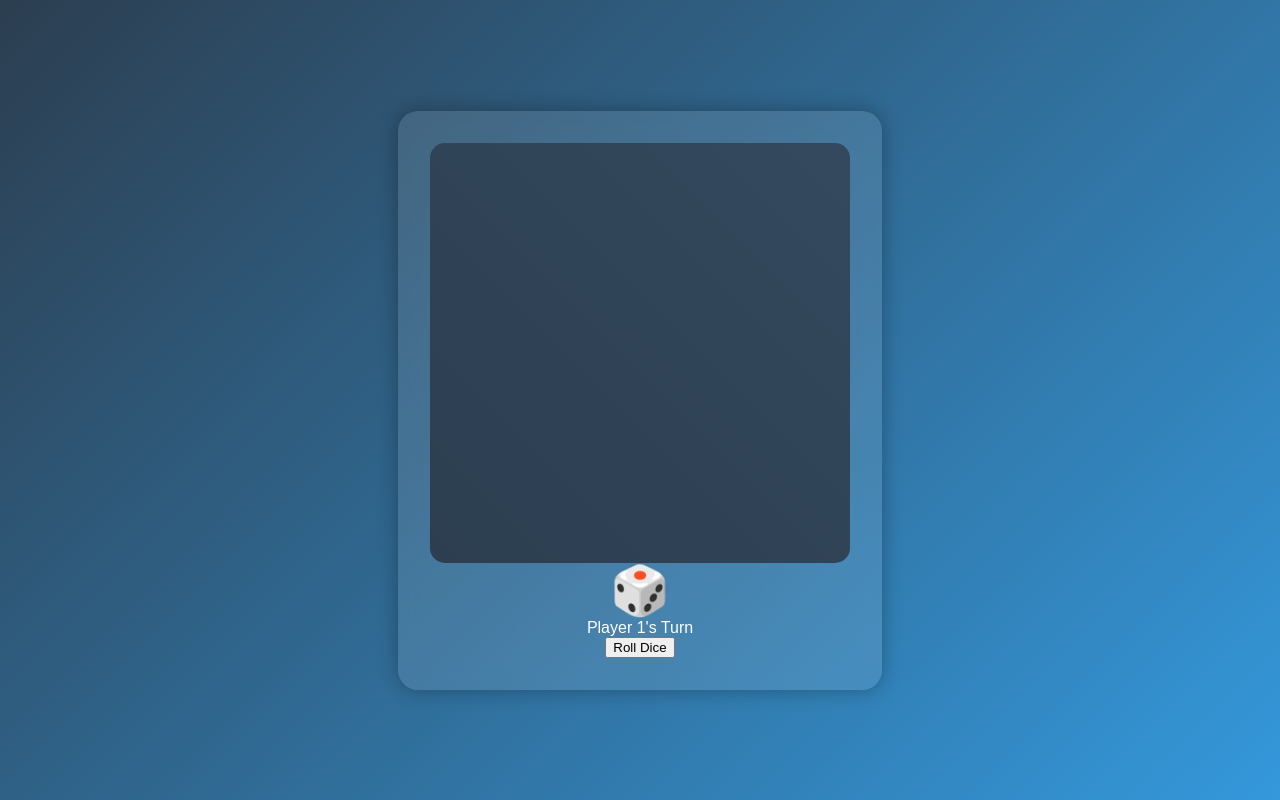
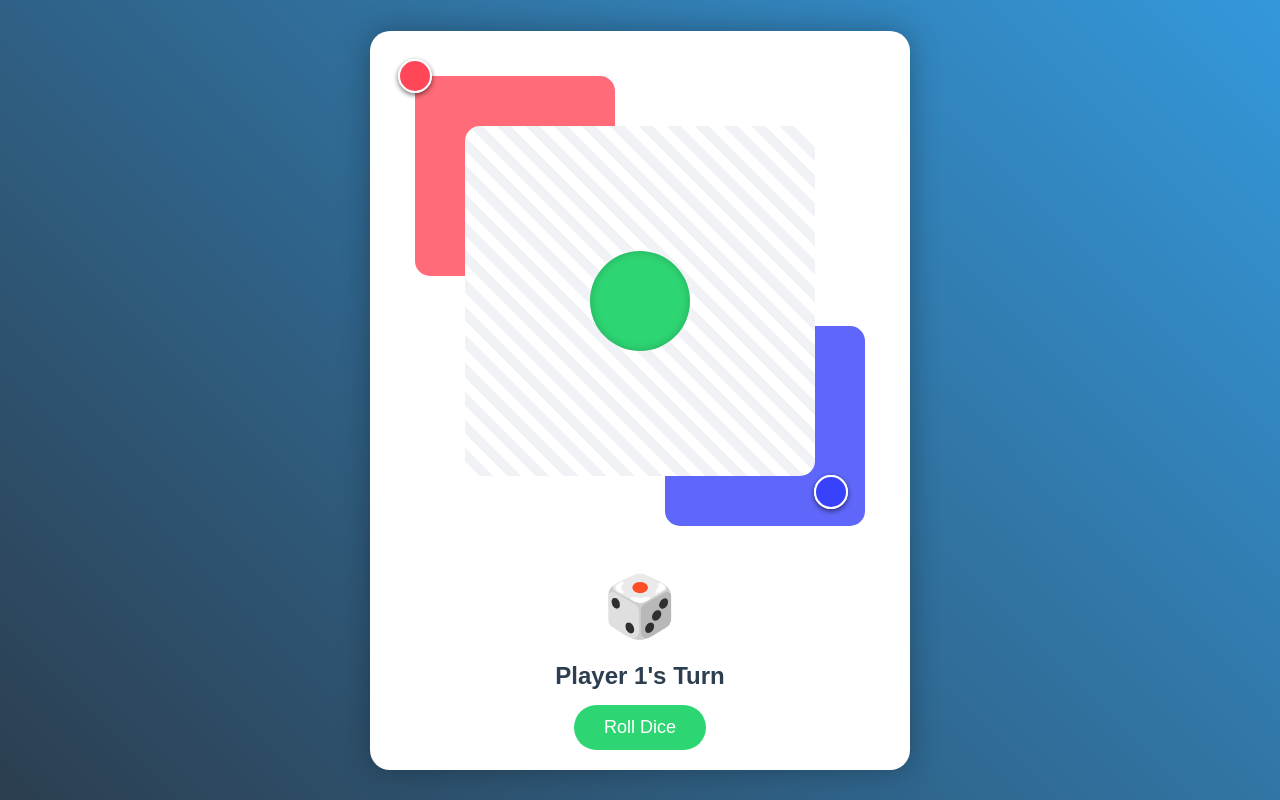
Before and after one commit to sauravrebhankar/ludo-game, a plain HTML site: page index.html in a window 1280 px wide. Drawn offline with Linux system fonts and the light colour scheme.

Commit message:
Update styles.css

```diff
--- a/styles.css
+++ b/styles.css
@@ -1,129 +1,130 @@
-/* styles.css */
-:root {
-    --red: #ff4757;
-    --yellow: #ffd700;
-    --green: #2ed573;
-    --blue: #1e90ff;
-}
-
 body {
-    font-family: 'Arial Rounded MT Bold', sans-serif;
-    background: linear-gradient(135deg, #2c3e50, #3498db);
-    height: 100vh;
     margin: 0;
     display: flex;
     justify-content: center;
     align-items: center;
-    color: white;
+    min-height: 100vh;
+    background: linear-gradient(45deg, #2c3e50, #3498db);
+    font-family: 'Arial', sans-serif;
 }
 
 .game-container {
-    background: rgba(255, 255, 255, 0.1);
-    padding: 2rem;
+    background: #fff;
+    padding: 20px;
     border-radius: 20px;
-    backdrop-filter: blur(10px);
-    box-shadow: 0 0 20px rgba(0, 0, 0, 0.3);
-    text-align: center;
-}
-
-h1 {
-    font-size: 2.5rem;
-    margin-bottom: 1rem;
-}
-
-.dice-container {
-    margin-bottom: 1rem;
-}
-
-.dice {
-    font-size: 3rem;
-    animation: diceBounce 1s infinite;
-}
-
-@keyframes diceBounce {
-    0%, 100% { transform: translateY(0); }
-    50% { transform: translateY(-10px); }
-}
-
-.roll-btn {
-    background: var(--green);
-    border: none;
-    padding: 0.5rem 1rem;
-    color: white;
-    border-radius: 10px;
-    cursor: pointer;
-    font-size: 1rem;
-    transition: transform 0.2s;
-}
-
-.roll-btn:hover {
-    transform: scale(1.05);
-    background: #26af5f;
-}
-
-.turn-indicator {
-    font-size: 1.2rem;
-    margin-bottom: 1rem;
+    box-shadow: 0 0 30px rgba(0,0,0,0.3);
 }
 
 .board {
-    width: 400px;
-    height: 400px;
-    background: #fff;
+    width: 500px;
+    height: 500px;
+    position: relative;
+    background: #ffffff;
     border-radius: 15px;
-    display: grid;
-    grid-template-columns: repeat(15, 1fr);
-    grid-template-rows: repeat(15, 1fr);
-    gap: 2px;
-    padding: 10px;
-    background: linear-gradient(45deg, #2c3e50, #34495e);
-    margin: 0 auto;
+    overflow: hidden;
 }
 
-.cell {
-    background: rgba(255, 255, 255, 0.9);
-    border-radius: 3px;
+.base {
+    width: 40%;
+    height: 40%;
+    position: absolute;
+    border-radius: 15px;
+    opacity: 0.8;
 }
 
-.safe-cell {
+.red {
+    background: #ff4757;
+    top: 5%;
+    left: 5%;
+}
+.blue {
+    background: #3742fa;
+    bottom: 5%;
+    right: 5%;
+}
+
+.path {
+    position: absolute;
+    width: 70%;
+    height: 70%;
+    top: 15%;
+    left: 15%;
     background: repeating-linear-gradient(
         45deg,
-        #2ecc71,
-        #2ecc71 10px,
-        #27ae60 10px,
-        #27ae60 20px
+        #ffffff,
+        #ffffff 10px,
+        #f1f2f6 10px,
+        #f1f2f6 20px
     );
+    border-radius: 15px;
 }
 
-.players {
-    display: flex;
-    justify-content: space-around;
-    margin-top: 2rem;
-}
-
-.player {
-    padding: 1rem;
-    border-radius: 10px;
-    text-align: center;
-}
-
-.tokens {
-    display: flex;
-    gap: 10px;
-    margin-top: 1rem;
+.center {
+    position: absolute;
+    width: 20%;
+    height: 20%;
+    background: #2ed573;
+    top: 40%;
+    left: 40%;
+    border-radius: 50%;
+    box-shadow: inset 0 0 10px rgba(0,0,0,0.2);
 }
 
 .token {
     width: 30px;
     height: 30px;
     border-radius: 50%;
+    position: absolute;
     cursor: pointer;
-    transition: transform 0.2s;
+    transition: all 0.3s ease;
+    border: 2px solid white;
+    box-shadow: 0 2px 5px rgba(0,0,0,0.3);
+    transform: translate(-50%, -50%);
 }
 
 .token:hover {
-    transform: scale(1.1);
+    transform: translate(-50%, -50%) scale(1.1);
 }
 
-.red .token { background: var(--red); }
-.yellow .token { background: var(--yellow); }
+.controls {
+    text-align: center;
+    margin-top: 20px;
+}
+
+.dice {
+    font-size: 60px;
+    margin: 20px;
+    animation: dice-shake 0.5s infinite;
+}
+
+@keyframes dice-shake {
+    0% { transform: rotate(0deg); }
+    25% { transform: rotate(15deg); }
+    50% { transform: rotate(-15deg); }
+    75% { transform: rotate(5deg); }
+    100% { transform: rotate(0deg); }
+}
+
+button {
+    padding: 12px 30px;
+    font-size: 18px;
+    background: #2ed573;
+    border: none;
+    border-radius: 25px;
+    color: white;
+    cursor: pointer;
+    transition: all 0.3s ease;
+}
+
+button:hover {
+    background: #26af5f;
+    transform: translateY(-2px);
+    box-shadow: 0 5px 15px rgba(46,213,115,0.3);
+}
+
+.player-turn {
+    color: #2c3e50;
+    font-size: 24px;
+    margin: 15px 0;
+    font-weight: bold;
+}
```
